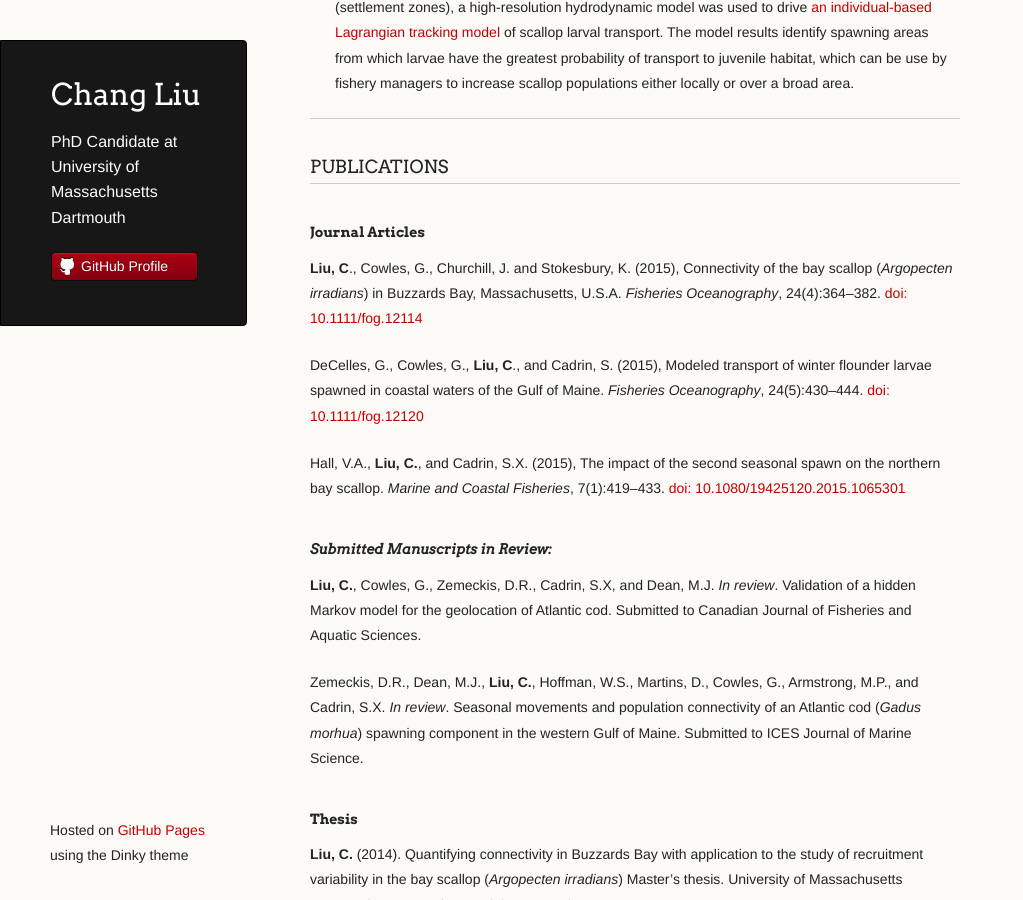
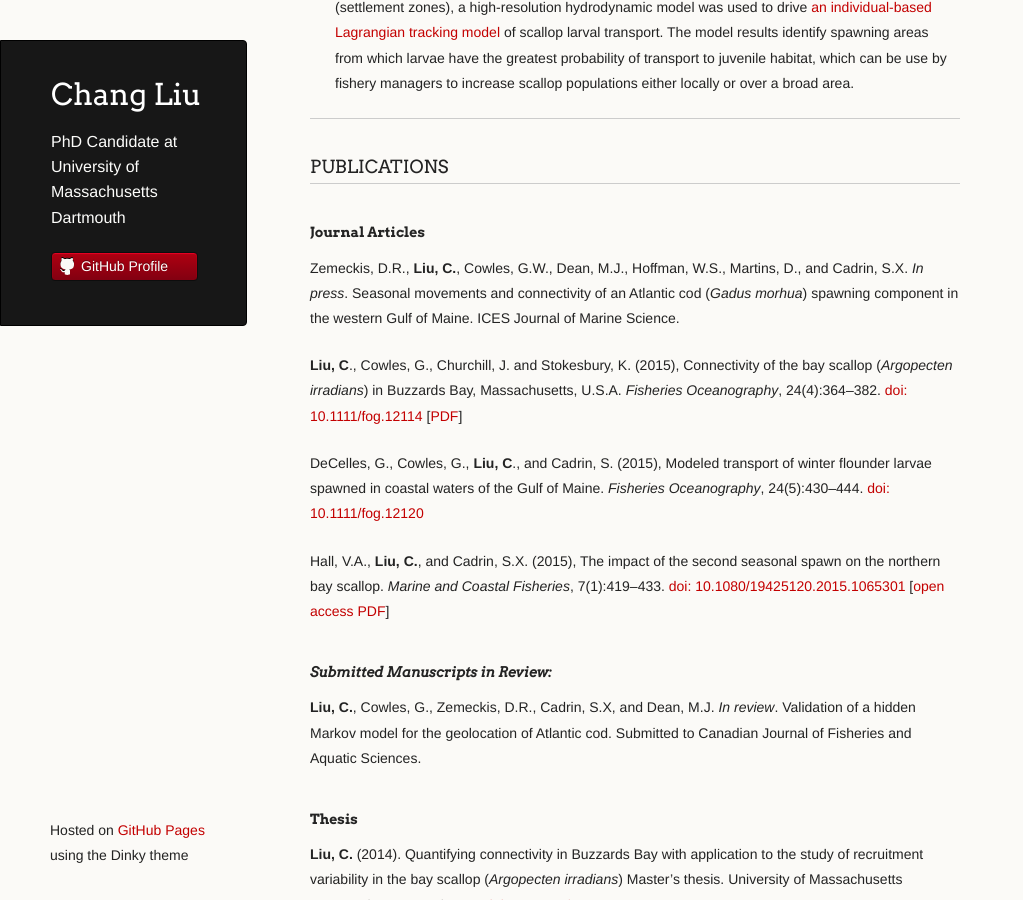
Before and after one commit to cliu3/cliu3.github.io, a Jekyll site: the page index.html, which Jekyll copies as it is, in a window 1280 px wide and 900 px high, scrolled down 1023 px. Shown: the whole window, without its empty margins (0-1023 px from the left). Built offline with Jekyll 4.4.1, drawn with Linux system fonts in a browser that asks for light colours.

Commit message:
Replace master branch with page content via GitHub

```diff
--- a/index.html
+++ b/index.html
@@ -70,19 +70,19 @@ Nanjing, China (2006-2010)</p>
 <h4>
 <a id="journal-articles" class="anchor" href="#journal-articles" aria-hidden="true"><span aria-hidden="true" class="octicon octicon-link"></span></a>Journal Articles</h4>
 
-<p><strong>Liu, C</strong>., Cowles, G., Churchill, J. and Stokesbury, K. (2015), Connectivity of the bay scallop (<em>Argopecten irradians</em>) in Buzzards Bay, Massachusetts, U.S.A. <em>Fisheries Oceanography</em>, 24(4):364–382. <a href="http://dx.doi.org/10.1111/fog.12114">doi: 10.1111/fog.12114</a></p>
+<p>Zemeckis, D.R., <strong>Liu, C.</strong>, Cowles, G.W., Dean, M.J., Hoffman, W.S., Martins, D., and Cadrin, S.X. <em>In press</em>. Seasonal movements and connectivity of an Atlantic cod (<em>Gadus morhua</em>) spawning component in the western Gulf of Maine. ICES Journal of Marine Science.</p>
+
+<p><strong>Liu, C</strong>., Cowles, G., Churchill, J. and Stokesbury, K. (2015), Connectivity of the bay scallop (<em>Argopecten irradians</em>) in Buzzards Bay, Massachusetts, U.S.A. <em>Fisheries Oceanography</em>, 24(4):364–382. <a href="http://dx.doi.org/10.1111/fog.12114">doi: 10.1111/fog.12114</a> [<a href="documents/bay_scallop_FOG_revision_unmarked.pdf">PDF</a>]</p>
 
 <p>DeCelles, G., Cowles, G., <strong>Liu, C</strong>., and Cadrin, S. (2015), Modeled transport of winter flounder larvae spawned in coastal waters of the Gulf of Maine. <em>Fisheries Oceanography</em>, 24(5):430–444. <a href="http://dx.doi.org/10.1111/fog.12120">doi: 10.1111/fog.12120</a></p>
 
-<p>Hall, V.A., <strong>Liu, C.</strong>, and Cadrin, S.X. (2015), The impact of the second seasonal spawn on the northern bay scallop. <em>Marine and Coastal Fisheries</em>, 7(1):419–433. <a href="http://dx.doi.org/10.1080/19425120.2015.1065301">doi: 10.1080/19425120.2015.1065301</a></p>
+<p>Hall, V.A., <strong>Liu, C.</strong>, and Cadrin, S.X. (2015), The impact of the second seasonal spawn on the northern bay scallop. <em>Marine and Coastal Fisheries</em>, 7(1):419–433. <a href="http://dx.doi.org/10.1080/19425120.2015.1065301">doi: 10.1080/19425120.2015.1065301</a> [<a href="http://www.tandfonline.com/doi/pdf/10.1080/19425120.2015.1065301?needAccess=true">open access PDF</a>]</p>
 
 <h5>
 <a id="submitted-manuscripts-in-review" class="anchor" href="#submitted-manuscripts-in-review" aria-hidden="true"><span aria-hidden="true" class="octicon octicon-link"></span></a><em>Submitted Manuscripts in Review:</em>
 </h5>
 
 <p><strong>Liu, C.</strong>, Cowles, G., Zemeckis, D.R., Cadrin, S.X, and Dean, M.J. <em>In review</em>. Validation of a hidden Markov model for the geolocation of Atlantic cod. Submitted to Canadian Journal of Fisheries and Aquatic Sciences.</p>
-
-<p>Zemeckis, D.R., Dean, M.J., <strong>Liu, C.</strong>, Hoffman, W.S., Martins, D., Cowles, G., Armstrong, M.P., and Cadrin, S.X. <em>In review</em>. Seasonal movements and population connectivity of an Atlantic cod (<em>Gadus morhua</em>) spawning component in the western Gulf of Maine. Submitted to ICES Journal of Marine Science.</p>
 
 <h4>
 <a id="thesis" class="anchor" href="#thesis" aria-hidden="true"><span aria-hidden="true" class="octicon octicon-link"></span></a>Thesis</h4>
```
Also changed, not shown: params.json (+1 -1 lines).
